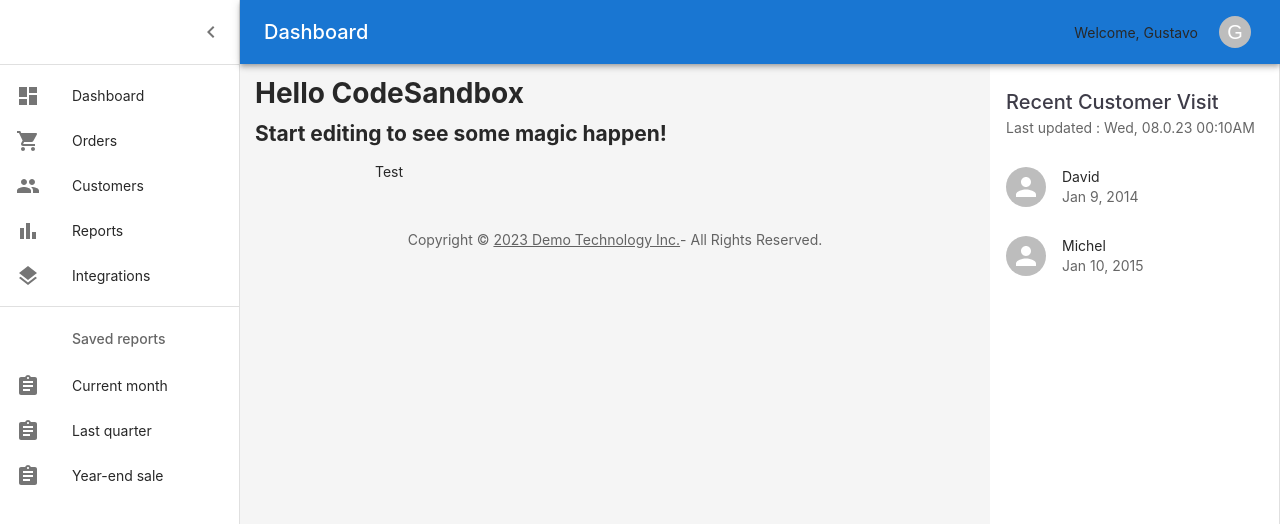
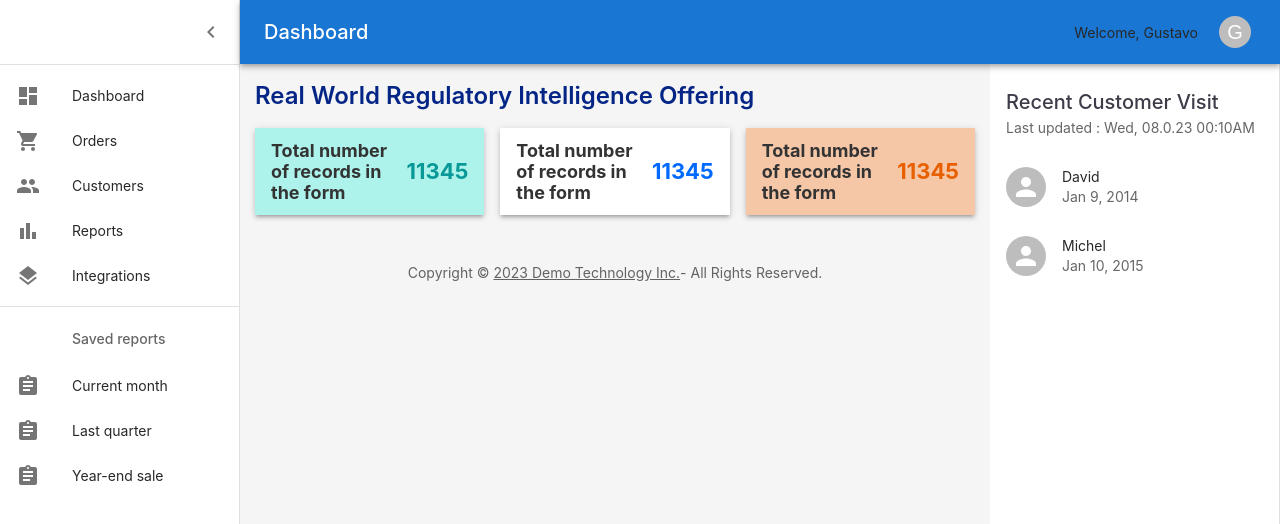
Before and after one commit to naveenktr/testRepo, a React (Create React App) app: page / in a window 1280 px wide. Shown: the top 524 px of the page. Built offline with nearby package versions, Linux system fonts and the light colour scheme.

Commit message:
Dashboard cards

```diff
--- a/src/App.js
+++ b/src/App.js
@@ -1,7 +1,8 @@
-import { Grid } from "@mui/material";
+import { Grid, Typography } from "@mui/material";
 import CssBaseline from "@mui/material/CssBaseline";
 import { ThemeProvider } from "@mui/material/styles";
 import theme from "./Assets/theme";
+import CustomCard from "./Components/Card/Card";
 import Layout from "./Components/Shared/Layout/Layout";
 
 export default function App() {
@@ -11,13 +12,20 @@ export default function App() {
       <Layout>
         <>
           <div className="App">
-            <h1>Hello CodeSandbox</h1>
-            <h2>Start editing to see some magic happen!</h2>
-            <Grid container justifyContent="center">
-              <Grid item xs={12} sm={10} md={8}>
-                Test
+            <Typography variant="h5" mt={2} mb={2} color={theme.palette.text.blue.primary}>Real World Regulatory Intelligence Offering</Typography>
+            <div>
+              <Grid container spacing={2}>
+                <Grid item sm={4}>
+                  <CustomCard text="Total number of records in the form" number={11345} variant="blue"/>
+                </Grid>
+                <Grid item sm={4}>
+                  <CustomCard text="Total number of records in the form" number={11345} variant="white"/>
+                </Grid>
+                <Grid item sm={4}>
+                  <CustomCard text="Total number of records in the form" number={11345} variant="orange"/>
+                </Grid>
               </Grid>
-            </Grid>
+            </div>
           </div>
         </>
       </Layout>
--- a/src/Assets/theme.js
+++ b/src/Assets/theme.js
@@ -32,7 +32,7 @@ const MUITheme = createTheme({
         tertiary: "#E8F4FE"
       },
       blue: {
-        primary: "#1983D9",
+        primary: "#042586",
         secondary: "#259BEB",
         tertiary: "#136BD6"
       }
--- /dev/null
+++ b/src/Components/Card/Card.jsx
@@ -0,0 +1,12 @@
+import * as React from 'react';
+import { Card, Number, Text } from "./styles";
+const CustomCard = (props)=>{
+    const {text,number,variant}=props;
+    return(
+        <Card variant={variant}>
+            <Text variant={variant}>{text}</Text>
+            <Number variant={variant}>{number}</Number>
+        </Card>
+    );
+}
+export default CustomCard;
--- /dev/null
+++ b/src/Components/Card/styles.js
@@ -0,0 +1,46 @@
+import { Box } from "@mui/material";
+import { styled } from "@mui/material/styles";
+const Card = styled(Box)(({ theme,variant }) => ({
+    backgroundColor: theme.palette.background.footer,
+    display:'flex',
+    justifyContent:'space-between',
+    alignItems:'center',
+    paddingTop:theme.spacing(1.5),
+    paddingBottom:theme.spacing(1.5),
+    paddingLeft:theme.spacing(2),
+    paddingRight:theme.spacing(2),
+    boxShadow:theme.shadows[3],
+    ...(variant==="blue" && {
+        background:'#aef3eb',
+    }),
+    ...(variant==="white" && {
+        background:'#fff',
+    }),
+    ...(variant==="orange" && {
+        background:'#f5c7a7',
+    })
+}));
+const Text = styled(Box)(({ theme,variant }) => ({
+    color:'#333',
+    fontSize:'18px',
+    fontWeight:'bold',
+    paddingRight:'15px',
+    ...(variant==="blue" && {
+        color:'#333',
+    }
+    )
+}));
+const Number = styled(Box)(({ theme,variant }) => ({
+    fontSize:'22px',
+    fontWeight:'bold',
+    ...(variant==="blue" && {
+        color:'#079897',
+    }),
+    ...(variant==="white" && {
+        color:'#0069ff',
+    }),
+    ...(variant==="orange" && {
+        color:'#e85f00',
+    }),
+}));
+export { Card,Text,Number };
```
